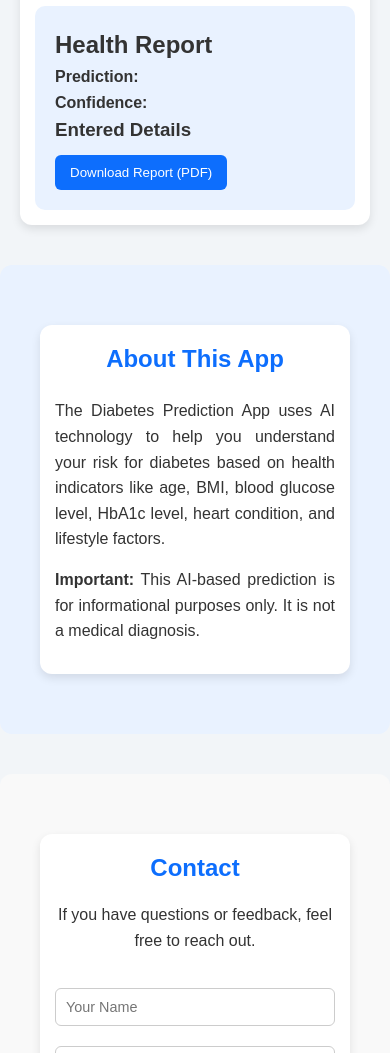
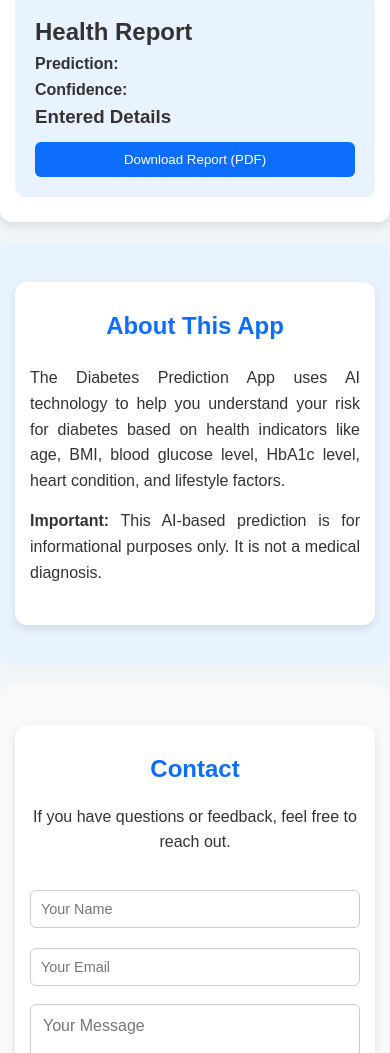
Before and after one commit to Ghost1221690/Diebetic-Predictor, a plain HTML site: page index.html in a window 390 px wide. Shown: the part 947-2000 px from the top of the page. Drawn offline with nearby package versions, Linux system fonts and the light colour scheme.

Commit message:
Update style.css

```diff
--- a/style.css
+++ b/style.css
@@ -1,4 +1,6 @@
-/* Reset default margins and paddings */
+/* =========================
+   Reset & Base Styles
+========================= */
 * {
   margin: 0;
   padding: 0;
@@ -8,16 +10,15 @@
 html {
   scroll-behavior: smooth;
 }
-
-
-/* Body */
 body {
   background-color: #f2f5f8;
   color: #333;
   line-height: 1.6;
 }
 
-/* Header */
+/* =========================
+   Header
+========================= */
 header {
   display: flex;
   justify-content: space-between;
@@ -29,7 +30,8 @@ header {
 }
 
 header .brand img {
-  height: 50px;
+  max-height: 50px;
+  width: auto;
 }
 
 header nav a {
@@ -38,30 +40,34 @@ header nav a {
   margin-left: 15px;
   font-weight: bold;
 }
-
 header nav a:hover {
   text-decoration: underline;
 }
 
+/* =========================
+   Sections
+========================= */
 section {
-  padding-top: 80px; /* adjust based on header height */
-  margin-top: -80px; /* negative margin to offset scroll */
+  padding-top: 80px; /* for fixed header */
+  margin-top: -80px;
 }
 
-
-
-/* Container */
+/* =========================
+   Containers & Cards
+========================= */
 .container {
   max-width: 600px;
   margin: 30px auto;
   padding: 20px;
   background-color: #fff;
   border-radius: 12px;
-  box-shadow: 0 4px 10px rgba(0, 0, 0, 0.1);
+  box-shadow: 0 4px 10px rgba(0,0,0,0.1);
 }
 
-/* Form Elements */
-form input, form select, form button {
+/* =========================
+   Form Elements
+========================= */
+form input, form select, form button, form textarea {
   width: 100%;
   padding: 12px;
   margin: 10px 0;
@@ -78,12 +84,13 @@ form button {
   cursor: pointer;
   transition: background-color 0.3s ease;
 }
-
 form button:hover {
   background-color: #084298;
 }
 
-/* Output Section */
+/* =========================
+   Output & Report
+========================= */
 pre#output {
   margin-top: 15px;
   padding: 15px;
@@ -92,7 +99,6 @@ pre#output {
   overflow-x: auto;
 }
 
-/* Report Section */
 .report {
   margin-top: 20px;
   padding: 20px;
@@ -110,11 +116,13 @@ pre#output {
   cursor: pointer;
   margin-top: 10px;
 }
-
 .report button:hover {
   background-color: #084298;
 }
 
+/* =========================
+   About Section
+========================= */
 .about-section {
   background-color: #e9f2ff;
   padding: 40px 20px;
@@ -122,37 +130,28 @@ pre#output {
   margin: 40px auto;
   max-width: 800px;
 }
-
 .about-section h2 {
   margin-bottom: 20px;
   color: #0d6efd;
   text-align: center;
 }
-
 .about-section p {
   margin-bottom: 15px;
   font-size: 1rem;
   line-height: 1.6;
   text-align: justify;
 }
-
 .about-section ul {
   list-style: disc inside;
   margin-top: 10px;
 }
-
 .about-section ul li {
   margin-bottom: 8px;
 }
 
-.contact-section {
-  background-color: #f9f9f9;
-  padding: 40px 20px;
-  border-radius: 12px;
-  margin: 40px auto;
-  max-width: 700px;
-}
-
+/* =========================
+   Contact Section
+========================= */
 .contact-section {
   background-color: #f9f9f9;
   padding: 40px 20px;
@@ -161,40 +160,43 @@ pre#output {
   max-width: 700px;
   text-align: center;
 }
-
 .contact-section h2 {
   color: #0d6efd;
   margin-bottom: 15px;
 }
-
 .contact-section p {
   margin-bottom: 25px;
   font-size: 1rem;
 }
-.contact-section form textarea, .contact-section form button { width: 100%; padding: 12px; margin: 8px 0; border-radius: 6px; border: 1px solid #ccc; font-size: 1rem; }
+.contact-section form textarea, .contact-section form button {
+  width: 100%;
+  padding: 12px;
+  margin: 8px 0;
+  border-radius: 6px;
+  border: 1px solid #ccc;
+  font-size: 1rem;
+}
 
-/* Social icons container */
+/* =========================
+   Social Icons
+========================= */
 .social-links {
   display: flex;
   justify-content: center;
   gap: 25px;
 }
-
-/* Social icons */
 .social-links a img {
   width: 40px;
   height: 40px;
   transition: transform 0.3s ease;
 }
-
-/* Hover effect on icons */
 .social-links a img:hover {
   transform: scale(1.2);
 }
 
-
-
-/* Footer */
+/* =========================
+   Footer
+========================= */
 footer {
   text-align: center;
   padding: 15px 20px;
@@ -203,30 +205,42 @@ footer {
   margin-top: 30px;
 }
 
-/* Responsive */
+/* =========================
+   Responsive Styles
+========================= */
+@media (max-width: 1024px) {
+  .container, .about-section, .contact-section {
+    margin: 20px auto;
+    padding: 25px 15px;
+  }
+}
+
 @media (max-width: 768px) {
   header {
     flex-direction: column;
     align-items: flex-start;
   }
-
   header nav {
     margin-top: 10px;
-  }
-
-  .container {
-    margin: 20px;
-    padding: 15px;
   }
 }
 
 @media (max-width: 480px) {
-  form input, form select, form button {
+  form input, form select, form button, form textarea {
     font-size: 0.9rem;
     padding: 10px;
   }
-
   header .brand img {
-    height: 40px;
+    max-height: 40px;
+  }
+  .report button {
+    width: 100%;
+  }
+  section {
+    padding-top: 60px;
+    margin-top: -60px;
+  }
+  .about-section, .contact-section {
+    padding: 20px 15px;
   }
 }
```
